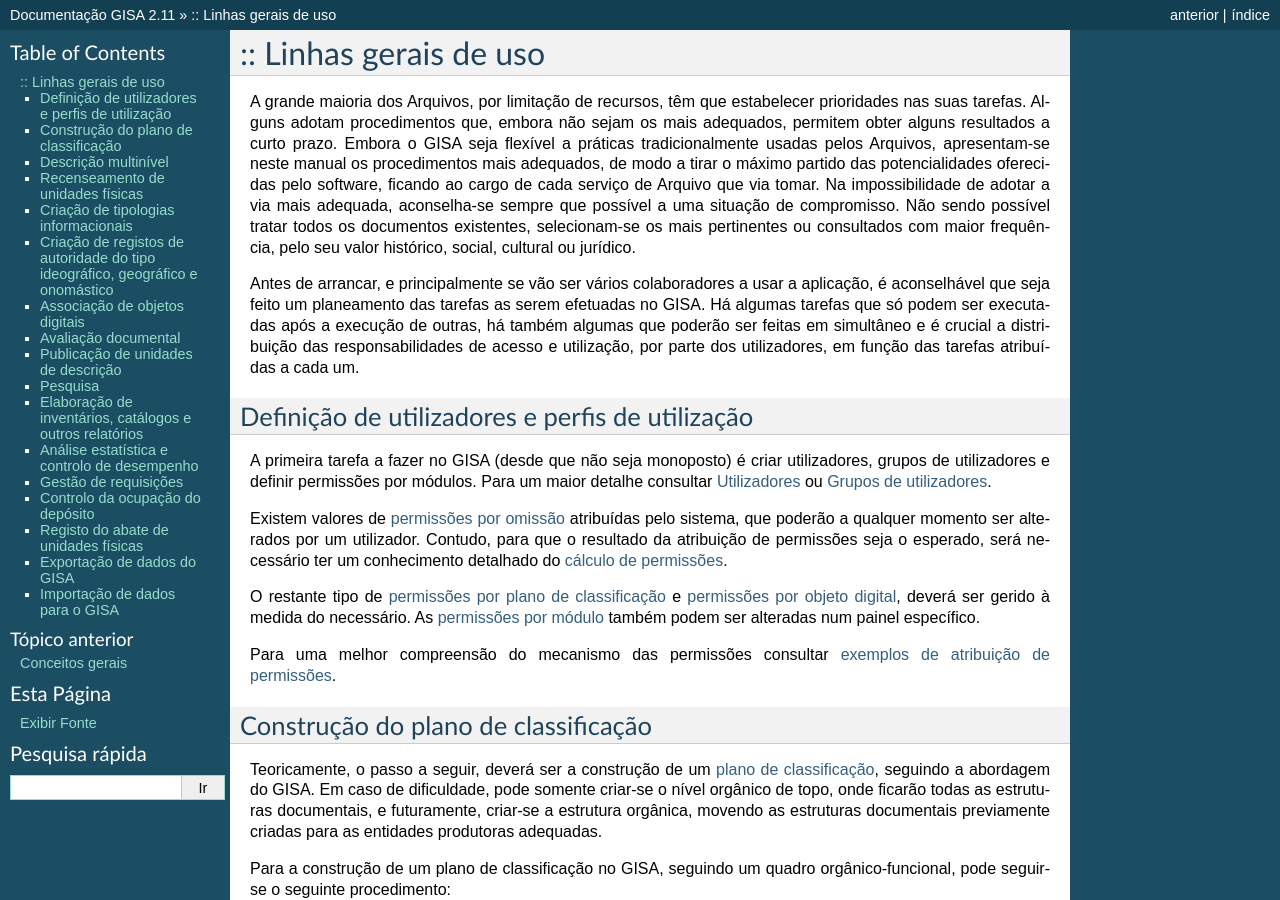
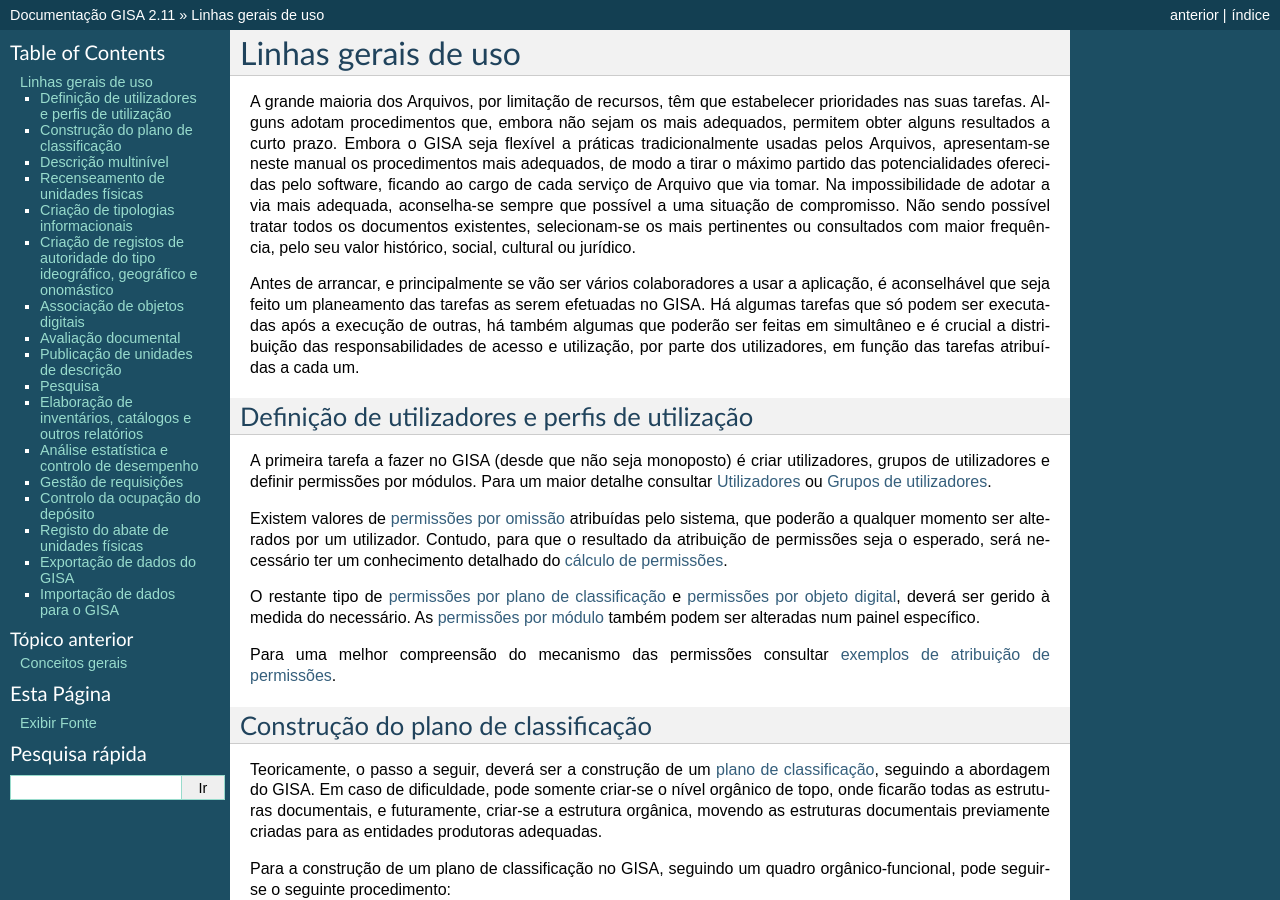
Before and after one commit to bmm/readthedocs, a Sphinx documentation site: the page built from docs/linhas_gerais.rst, in a window 1280 px wide and 900 px high. Built offline with Sphinx 7.4.7, drawn with Linux system fonts in a browser that asks for light colours; some of the changed text lies outside the part shown.

```diff
--- a/docs/linhas_gerais.rst
+++ b/docs/linhas_gerais.rst
@@ -1,4 +1,4 @@
-:: Linhas gerais de uso
+Linhas gerais de uso
 =======================
 
 A grande maioria dos Arquivos, por limitação de recursos, têm que
```
